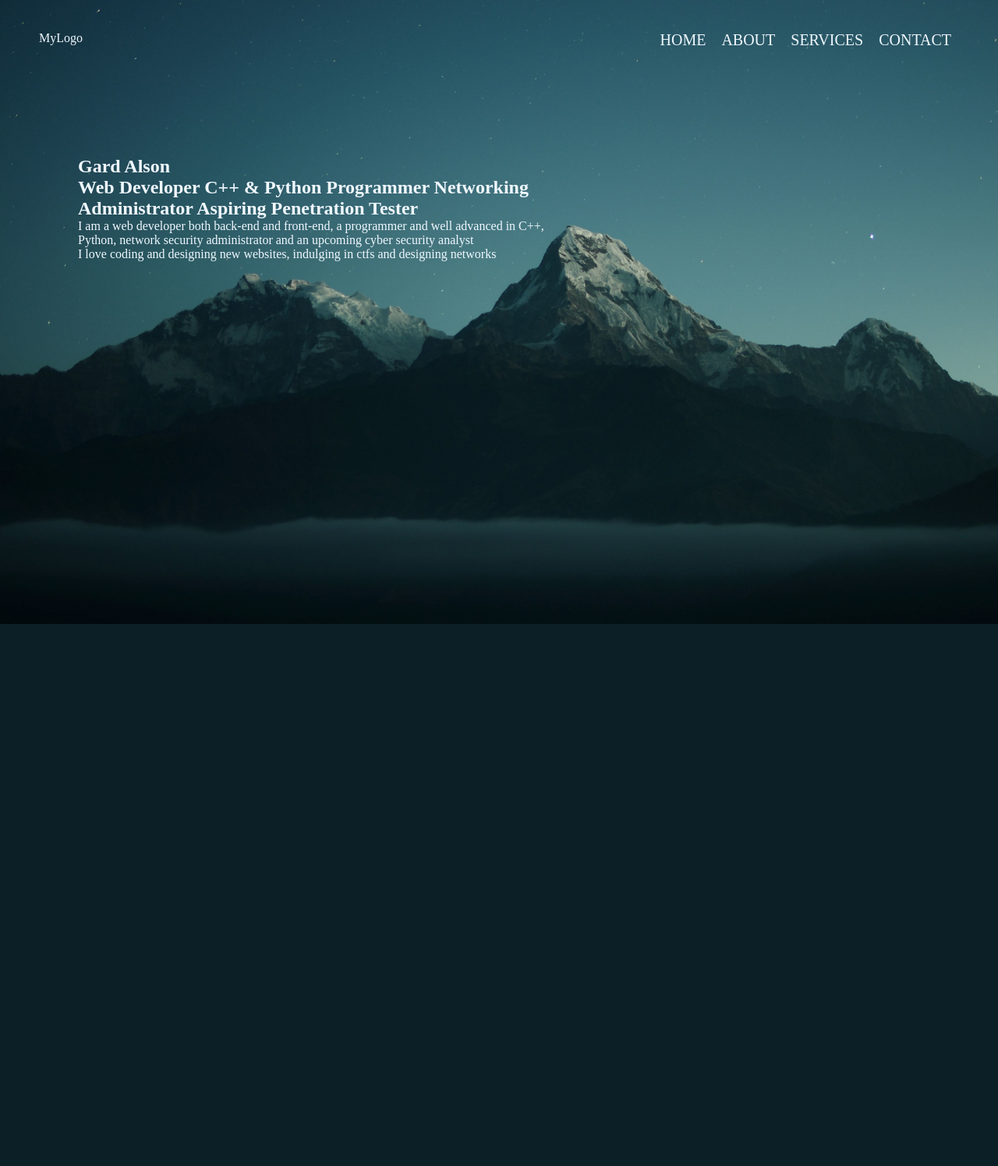
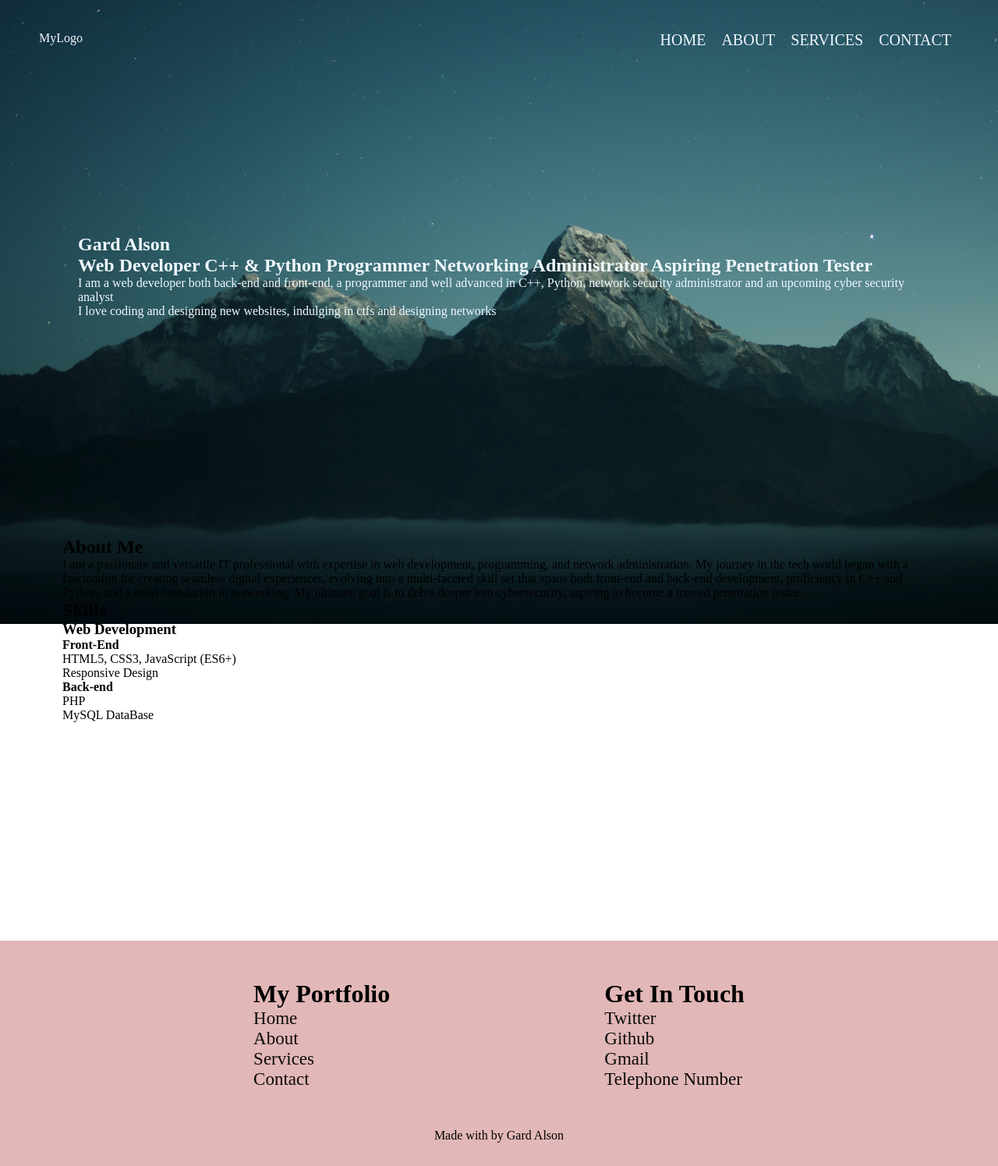
Before and after one commit to alsongard/alsongard, a PHP site: page / in a window 1280 px wide. Shown: the whole page at 78% size. Before the commit the page ends 800 px from the top, so only its background shows below. Run offline with PHP 8.4, Linux system fonts and the light colour scheme.

Commit message:
portfolio

```diff
--- a/css/port.css
+++ b/css/port.css
@@ -4,14 +4,13 @@
 }
 header
 {
-    width: 100vw;
     height: 100px;
 }
 .main
 {
     color: aliceblue;
     display: flex;
-    padding:40px 50px ;
+    padding:40px 50px;
     text-align: center;
     justify-content: space-between;
 }
@@ -29,6 +28,19 @@ header
     color: #f0f8ff;
     font-size:20px;
 }
+.nav-bar li a:hover
+{
+    color: rgb(169, 169, 228);
+}
+.levels ul
+{
+    text-align: justify;
+    list-style: none;
+}
+.about
+{
+    padding: 80px;
+}
 body
 {
     background: url(../images/landscape_257156.jpg);
@@ -36,10 +48,68 @@ body
     background-position: center;
     background-repeat: no-repeat;
     height: 100vh;
-    width: 100vh;
+    width: 100vw;
 }
 .home
 {
-    margin: 100px 100px;
+    margin: 200px 100px;
     color:aliceblue;
 }
+
+footer
+{
+    width: 100vw;
+    margin-top: 200px;
+    background: rgb(226, 183, 183);
+}
+.footer-container
+{
+    justify-content: space-evenly;
+    display: flex;
+    padding: 50px;
+
+}
+
+.footer-text ul
+{
+    list-style: none;
+    text-transform: capitalize;
+}
+.footer-text ul li a:hover
+{
+    transition: ease-in-out 0.70s;
+    padding-left: 10px;
+    color:#ffff
+}
+.inTouch ul
+{
+    list-style: none;
+}
+.footer-text li a
+{
+    text-transform: capitalize;
+    color: rgb(10, 10, 10);
+    font-size:23px;
+
+    text-decoration: none;
+}
+.inTouch li a
+{
+    font-size: 23px;
+    text-transform: capitalize;
+    color: rgb(10, 10, 10);
+    text-decoration: none;
+}
+.inTouch li :hover
+{
+    padding-left: 10px;
+    color:#ffff;
+
+    transition: ease-in-out 0.70s;
+
+}
+.lastElement
+{
+    text-align: center;
+    padding-bottom: 30px;
+}
--- a/index.html
+++ b/index.html
@@ -27,5 +27,52 @@
         <p>I am a web developer both back-end and front-end, a programmer and well advanced in C++, Python, network security administrator and an upcoming cyber security analyst</p>
         <p>I love coding and designing new websites, indulging in ctfs and designing networks</p>
     </section>
+    <section class="about">
+        <h1>About Me</h1>
+        <p>I am a passionate and versatile IT professional with expertise in web development, programming, and network administration. My journey in the tech world began with a fascination for creating seamless digital experiences, evolving into a multi-faceted skill set that spans both front-end and back-end development, proficiency in C++ and Python, and a solid foundation in networking. My ultimate goal is to delve deeper into cybersecurity, aspiring to become a trusted penetration tester.</p>
+
+        <div class="levels">
+            <h2>Skills</h2>
+            <h3>Web Development</h5>
+            <h4>Front-End</h4>
+            <ul>
+                <li>HTML5, CSS3, JavaScript (ES6+)</li>
+                <li>Responsive Design</li>
+            </ul>
+            <h4>Back-end</h4>
+            <ul>
+                <li>PHP</li>
+                <li>MySQL DataBase</li>
+            </ul>
+        </div>
+    </section>
+    <footer>
+        <div class="footer-container">
+            <div class="footer-text">
+                <ul>
+                    <h1>My Portfolio</h1>
+                    <li><a href="#">home</a></li>
+                    <li><a href="#">about</a></li>
+                    <li><a href="#">services</a></li>
+                    <li><a href="#">contact</a></li>
+
+
+                </ul>
+            </div>
+            <div class="inTouch">
+                <ul>
+                    <h1>Get In Touch</h1>
+                    <li><a href="#">twitter</a></li>
+                    <li><a href="#">github</a></li>
+                    <li><a href="#">gmail</a></li>
+                    <li><a href="#">telephone Number</a></li>
+                </ul>
+            </div>
+
+        </div>
+        <div  class="lastElement">
+            <p>Made with by <span>Gard Alson</span></p>
+        </div>
+    </footer>
 </body>
 </html>
```
